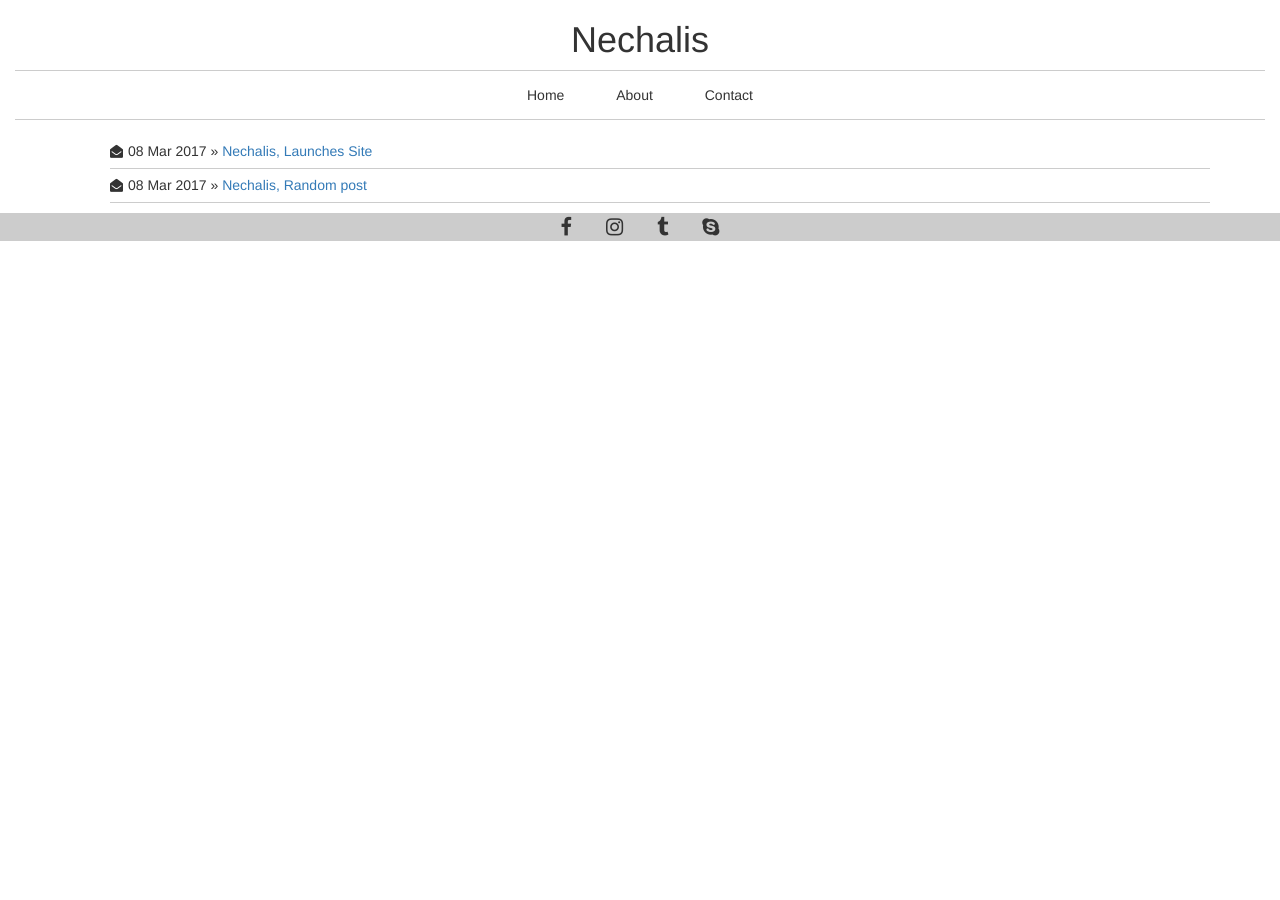
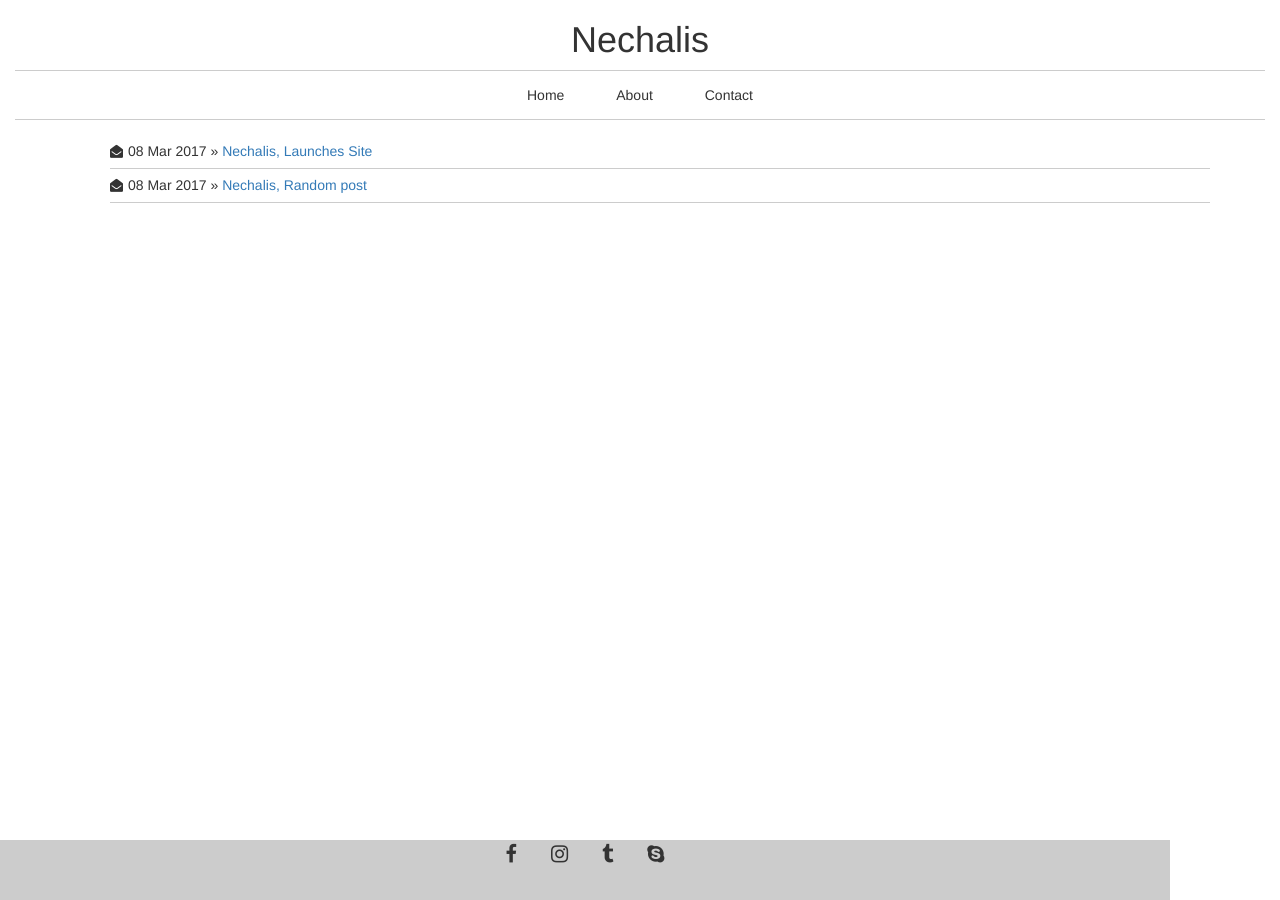
Before and after one commit to Nechalis/Nechalis.github.io, a Jekyll site: the page built from index.html, in a window 1280 px wide. Built offline with Jekyll 4.4.1, drawn with Linux system fonts in a browser that asks for light colours.

Commit message:
Footer work

```diff
--- a/css/main.css
+++ b/css/main.css
@@ -1,9 +1,17 @@
+body {
+	margin:0;
+   	padding:0;
+   	height:100%;
+}
+
 h1{
 	text-align: center;
 }
 
 .sitecontent {
-	height: 95%;
+	min-height: 100%;
+   	position: relative;
+   	padding-bottom: 60px;
 }
 
 div.menucontainer{
@@ -99,12 +107,9 @@
     transition: all .5s ease;
 }
 
-footer {
-	height: 5%;
+.stickyfooter {
+	position:absolute;
+	bottom:0;
+	height:60px;
 	background-color: #ccc;
 }
-
-.stickyfooter {
-	height: 5%;
-	background-color: #ccc;
-}
```
